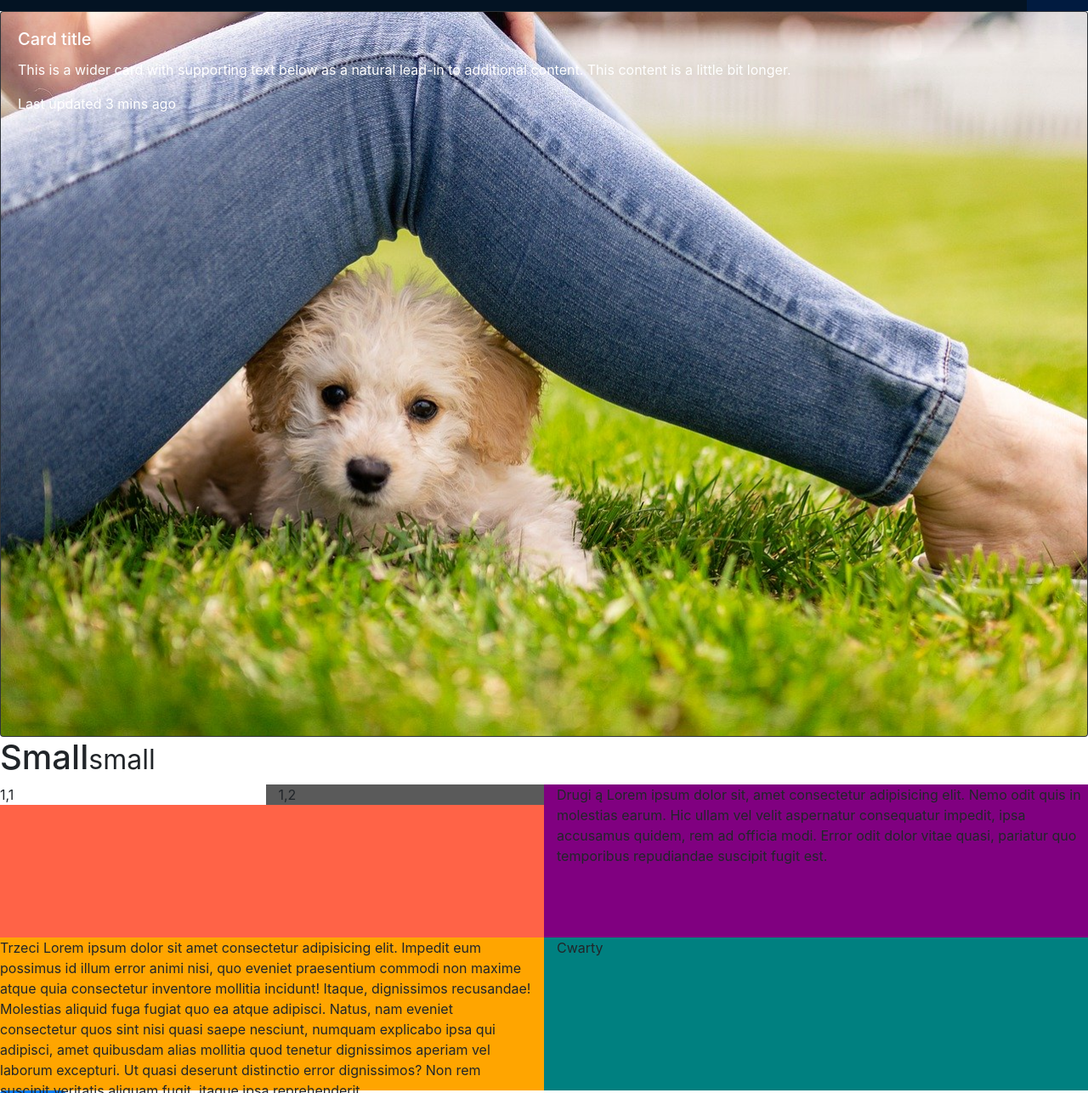
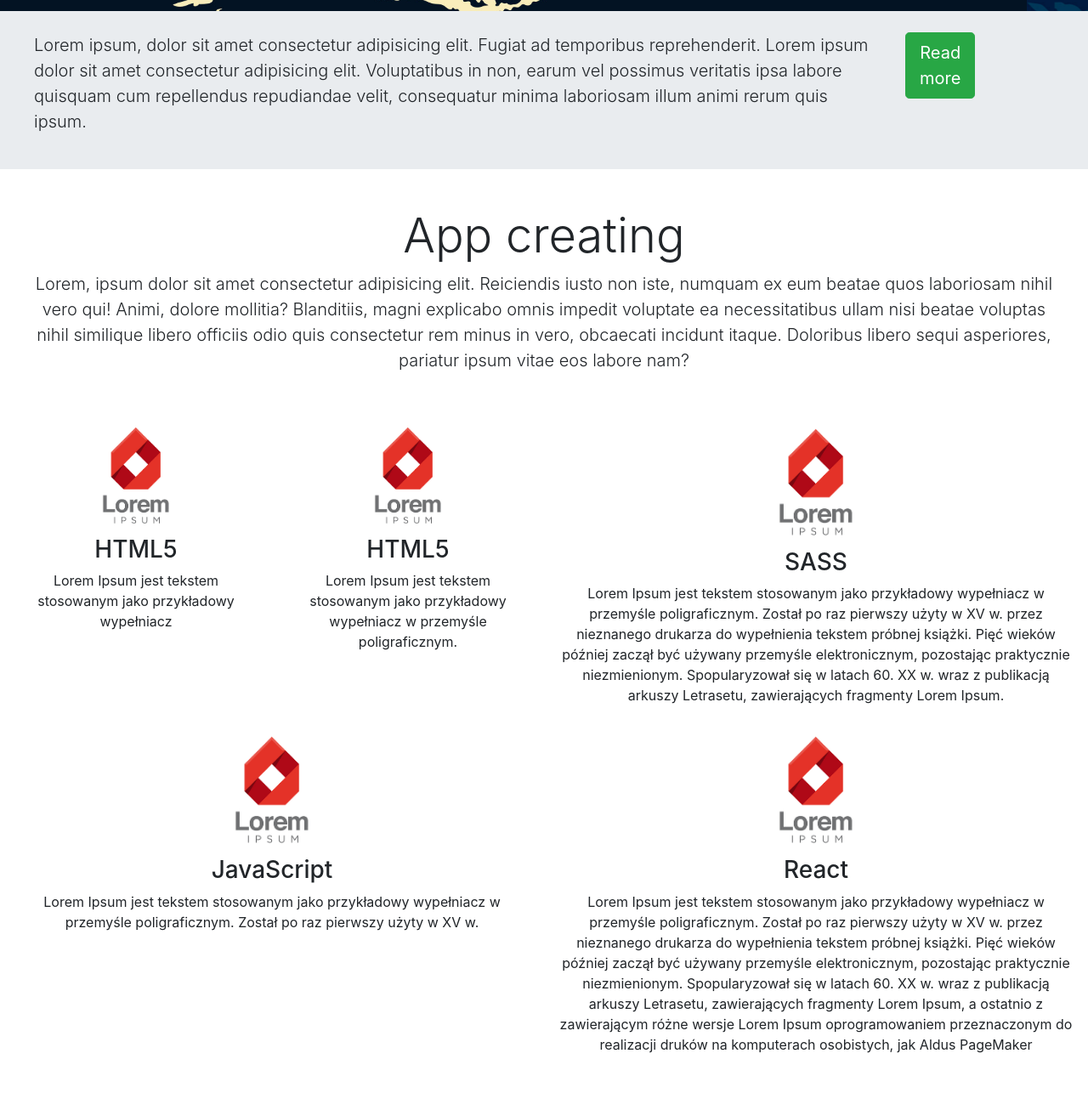
Before and after one commit to Glemakk/landind-test-1, a website built with Parcel: page src/index.html in a window 1280 px wide. Shown: the part 546-1832 px from the top of the page at 85% size. Built offline with nearby package versions, Linux system fonts and the light colour scheme.

Commit message:
adde section with 4 blocks & centered text

```diff
--- a/src/partials/hero.html
+++ b/src/partials/hero.html
@@ -1,79 +1,91 @@
-<!-- //сетки разных размеров // xs sm md lg -->
-<div class="card bg-dark text-white">
-  <img src="images/demo.jpg" class="card-img" alt="...">
-  <div class="card-img-overlay">
-    <h5 class="card-title ">Card title</h5>
-    <p class="card-text">This is a wider card with supporting text below as a natural lead-in to additional content. This content is a little bit longer.</p>
-    <p class="card-text">Last updated 3 mins ago</p>
-  </div>
-</div>
-
-<h1>Small<small>small</small></h1>
-<div class="row" id="about">
-  <div class="col-md-6 col-sm-12" style="background-color: tomato; height: 180px;">
-    <div class="row">
-      <div class="col-xs-6 col-md-6 col-sm-6 col-lg-6" style="background-color: #fff;">1,1</div>
-      <div class="col-xs-6 col-md-6 col-sm-6 col-lg-6" style="background-color: #5a5a5a;">1,2</div>
+<!-- Секция основная -->
+<div class="container-fluid">
+  <div class="row jumbotron">
+    <div class="col-xs-12 col-sm-12 col-md-9 col-lg-10 col-xl-10">
+      <p class="lead">
+        Lorem ipsum, dolor sit amet consectetur adipisicing elit. Fugiat ad temporibus
+        reprehenderit. Lorem ipsum dolor sit amet consectetur adipisicing elit. Voluptatibus in non,
+        earum vel possimus veritatis ipsa labore quisquam cum repellendus repudiandae velit,
+        consequatur minima laboriosam illum animi rerum quis ipsum.
+      </p>
     </div>
-      <!-- Pierwszy ę
-      Lorem ipsum dolor sit amet consectetur adipisicing elit. Porro, quaerat? -->
-  </div>
-    <div class="col-md-6 col-sm-12" style="background-color: purple; height: 180px;">
-      Drugi ą
-      Lorem ipsum dolor sit, amet consectetur adipisicing elit. Nemo odit quis in molestias earum. Hic ullam vel velit aspernatur consequatur impedit, ipsa accusamus quidem, rem ad officia modi. Error odit dolor vitae quasi, pariatur quo temporibus repudiandae suscipit fugit est.
-    </div>
-    <div class="col-md-6 col-sm-12" style="background-color: orange; height: 180px;">
-      Trzeci
-      Lorem ipsum dolor sit amet consectetur adipisicing elit. Impedit eum possimus id illum error animi nisi, quo eveniet praesentium commodi non maxime atque quia consectetur inventore mollitia incidunt! Itaque, dignissimos recusandae! Molestias aliquid fuga fugiat quo ea atque adipisci. Natus, nam eveniet consectetur quos sint nisi quasi saepe nesciunt, numquam explicabo ipsa qui adipisci, amet quibusdam alias mollitia quod tenetur dignissimos aperiam vel laborum excepturi. Ut quasi deserunt distinctio error dignissimos? Non rem suscipit veritatis aliquam fugit, itaque ipsa reprehenderit.
-    </div>
-    <div class="col-md-6 col-sm-12" style="background-color: teal; height: 180px;">Cwarty</div>
-  </div>
-</div>
-
-<button type="button" class="btn btn-primary" data-bs-toggle="modal" data-bs-target="#exampleModal" data-bs-whatever="@mdo">Sign in</button>
-
-<div class="modal fade" id="exampleModal" tabindex="-1" aria-labelledby="exampleModalLabel" aria-hidden="true">
-  <div class="modal-dialog">
-    <div class="modal-content">
-      <div class="modal-header">
-        <h5 class="modal-title" id="exampleModalLabel">New message</h5>
-        <button type="button" class="btn-close" data-bs-dismiss="modal" aria-label="Close"></button>
-      </div>
-      <div class="modal-body has-error">
-        <form>
-          <div class="mb-3">
-            <label for="recipient-name" class="col-form-label">Recipient:</label>
-            <input type="text" class="form-control" id="recipient-name">
-          </div>
-          <div class="mb-3 ">
-            <label for="message-text" class="col-form-label">Message:</label>
-            <input type="mail" class="form-control " id="recipient-name">
-          </div>
-          <div class="mb-3">
-            <label for="message-text" class="col-form-label">Message:</label>
-            <input type="password" class="form-control" id="recipient-name">
-          </div>
-        </form>
-      </div>
-      <div class="modal-footer">
-        <button type="button" class="btn btn-secondary" data-bs-dismiss="modal">Close</button>
-        <button type="button" class="btn btn-primary">Send message</button>
-      </div>
+    <div class="col-xs-12 col-sm-12 col-md-3 col-lg-2 col-xl-1">
+      <a href="#">
+        <button type="button" class="btn btn-success btn-lg">Read more</button>
+      </a>
     </div>
   </div>
 </div>
 
-<!-- //section 4 -->
+<!-- Секция с характеристиками -->
+<div class="container-fluid">
+  <div class="row text-center alert">
+    <div class="col-12">
+      <h1 class="display-4">App creating</h1>
+    </div>
+    <hr />
+    <div class="col-12">
+      <p class="lead">
+        Lorem, ipsum dolor sit amet consectetur adipisicing elit. Reiciendis iusto non iste, numquam
+        ex eum beatae quos laboriosam nihil vero qui! Animi, dolore mollitia? Blanditiis, magni
+        explicabo omnis impedit voluptate ea necessitatibus ullam nisi beatae voluptas nihil
+        similique libero officiis odio quis consectetur rem minus in vero, obcaecati incidunt
+        itaque. Doloribus libero sequi asperiores, pariatur ipsum vitae eos labore nam?
+      </p>
+    </div>
+  </div>
+</div>
 
-<section >
-    <div class="container-fluid" style="background-color: #8a8a8a">
-        <div class="container">
-            <div class="row">
-         <div class="col-xs-6 col-md-6 col-sm-6 col-lg-6" style="border: 2px solid teal"><img src="/images/demo.jpg"        class="img-fluid" alt="..."></div>
-        <div class="col-xs-6 col-md-6 col-sm-6 col-lg-6" style="border: 2px solid teal"><img src="/images/demo.jpg"     class="img-fluid" alt="..."></div>
-        </div>
-        </div>
-        <!-- <p>qweqweqwe</p> -->
+<!-- Секция/Блок с блоками -->
+<div class="container-fluid">
+  <!-- центрируем текст text-center (Center aligned text on all viewport sizes.)-->
+  <div class="row text-center padding">
+    <div class="col-xs-12 col-sm-6 col-md-3">
+      <img class="block-img" src="images/examle-logo.png" alt="" />
+      <h3>HTML5</h3>
+      <p>
+        Lorem Ipsum jest tekstem stosowanym jako przykładowy wypełniacz
+      </p>
     </div>
-    <!-- <img src="/images/demo.jpg" class="img-fluid" alt="..."> -->
-</section>
+    <div class="col-xs-12 col-sm-6 col-md-3">
+      <img class="block-img" src="images/examle-logo.png" alt="" />
+      <h3>HTML5</h3>
+      <p>
+        Lorem Ipsum jest tekstem stosowanym jako przykładowy wypełniacz w przemyśle poligraficznym.
+      </p>
+    </div>
+    <div class="col-xs-12 col-sm-12 col-md-6">
+      <img class="block-img" src="images/examle-logo.png" alt="" />
+      <h3>SASS</h3>
+      <p>
+        Lorem Ipsum jest tekstem stosowanym jako przykładowy wypełniacz w przemyśle poligraficznym.
+        Został po raz pierwszy użyty w XV w. przez nieznanego drukarza do wypełnienia tekstem
+        próbnej książki. Pięć wieków później zaczął być używany przemyśle elektronicznym, pozostając
+        praktycznie niezmienionym. Spopularyzował się w latach 60. XX w. wraz z publikacją arkuszy
+        Letrasetu, zawierających fragmenty Lorem Ipsum.
+      </p>
+    </div>
+    <div class="col-xs-12 col-sm-12 col-md-6">
+      <img class="block-img" src="images/examle-logo.png" alt="" />
+      <h3>JavaScript</h3>
+      <p>
+        Lorem Ipsum jest tekstem stosowanym jako przykładowy wypełniacz w przemyśle poligraficznym.
+        Został po raz pierwszy użyty w XV w.
+      </p>
+    </div>
+    <div class="col-xs-12 col-sm-12 col-md-6">
+      <img class="block-img" src="images/examle-logo.png" alt="" />
+      <h3>React</h3>
+      <p>
+        Lorem Ipsum jest tekstem stosowanym jako przykładowy wypełniacz w przemyśle poligraficznym.
+        Został po raz pierwszy użyty w XV w. przez nieznanego drukarza do wypełnienia tekstem
+        próbnej książki. Pięć wieków później zaczął być używany przemyśle elektronicznym, pozostając
+        praktycznie niezmienionym. Spopularyzował się w latach 60. XX w. wraz z publikacją arkuszy
+        Letrasetu, zawierających fragmenty Lorem Ipsum, a ostatnio z zawierającym różne wersje Lorem
+        Ipsum oprogramowaniem przeznaczonym do realizacji druków na komputerach osobistych, jak
+        Aldus PageMaker
+      </p>
+    </div>
+  </div>
+  <hr class="my-4" />
+</div>
--- /dev/null
+++ b/src/sass/layout/_hero.scss
@@ -0,0 +1,14 @@
+.block-img {
+  width: 320px;
+  max-width: 100%;
+}
+
+.jumbotron {
+  padding: 25px;
+  //   убираем бордер-радиус, т.к. он там есть )))
+  border-radius: 0;
+}
+
+.padding {
+  padding-bottom: 35px;
+}
--- a/src/sass/layout/_slides.scss
+++ b/src/sass/layout/_slides.scss
@@ -1,21 +1,36 @@
 .carousel-inner {
-  height: 500px;
+  height: 400px;
+  @media screen and (min-width: $mobile) {
+    height: 500px;
+  }
 
   & img {
-    transform: translateY(-25%);
-    width: 100%;
+    transform: translateY(-12%);
+
     height: 100%;
+
+    @media screen and (min-width: $desktop) {
+      width: 100%;
+    }
   }
 }
 .carousel-caption {
   position: absolute;
   top: 50%;
-  transform: translateY(-65%);
+  transform: translateY(-90%);
   color: #fff;
   text-shadow: 1px 1px 20px #000;
 }
 
-.image {
-  //   display: block;
-  background-image: linear-gradient(45deg, black, #00000054);
+.carousel-caption .display-2 {
+  @media screen and (max-width: $mobile) {
+    // transform: translateY(-65%);
+    font-size: 46px;
+    font-weight: 400;
+  }
 }
+
+// .carousel-caption .image {
+//   //   display: block;
+//   background-image: linear-gradient(45deg, black, #00000054);
+// }
--- a/src/sass/main.scss
+++ b/src/sass/main.scss
@@ -5,9 +5,10 @@
 // импорт шрифтов google
 @import url('https://fonts.googleapis.com/css2?family=Roboto:wght@400;500;700&display=swap');
 @import '../sass/utils/variables';
-// Стили для файла с примером HTML-фрагмента
+@import '../sass/utils/breakpoints'; // Стили для файла с примером HTML-фрагмента
 @import './example';
 
 @import '../sass/layout/header';
 @import './layout/logo';
 @import './layout/slides';
+@import './layout/hero';
--- /dev/null
+++ b/src/sass/utils/_breakpoints.scss
@@ -0,0 +1,3 @@
+$mobile: 450px;
+$tablet: 768px;
+$desktop: 1200px;
```
Also changed, not shown: src/partials/example.html (+82 -0 lines), src/partials/slides.html (+7 -21 lines).
